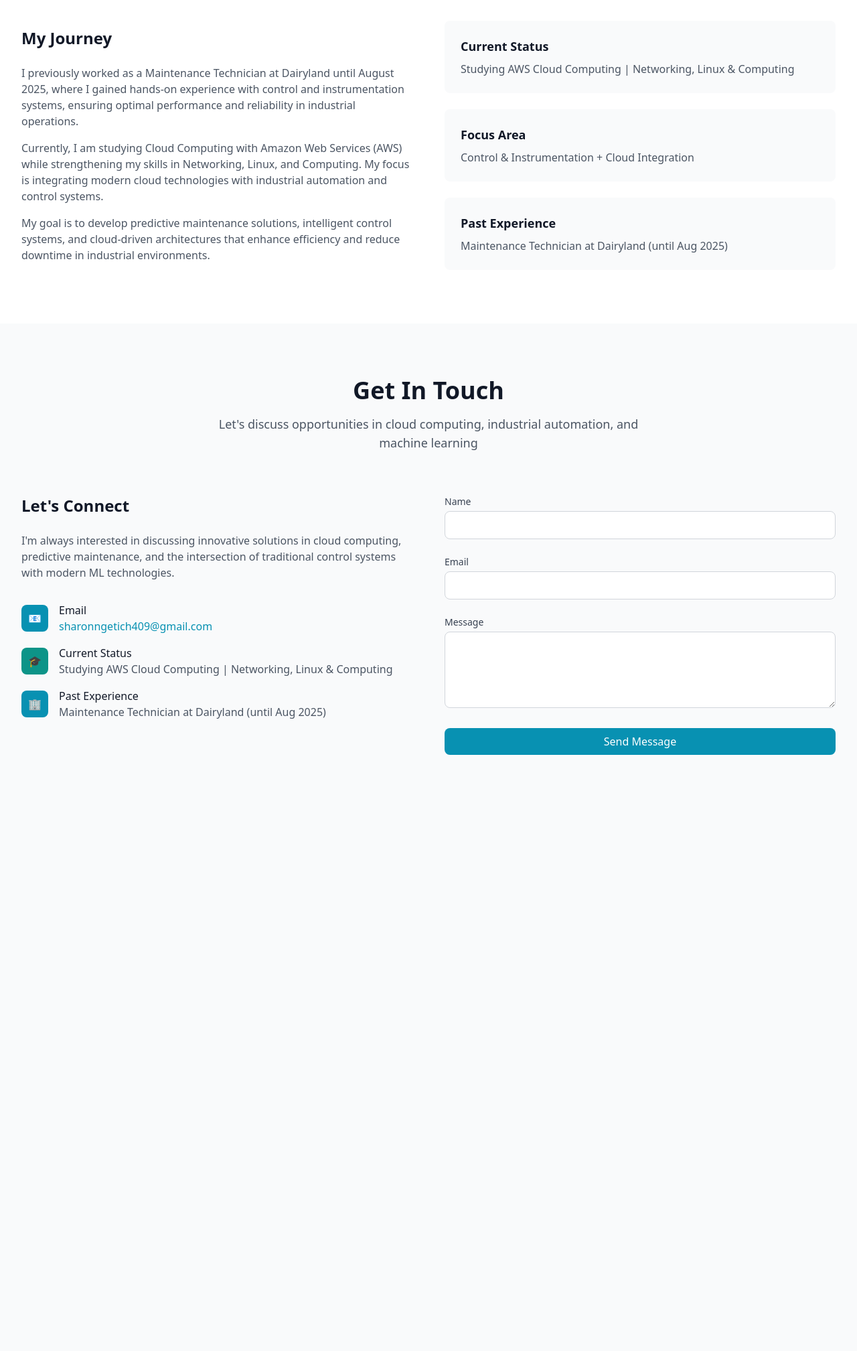
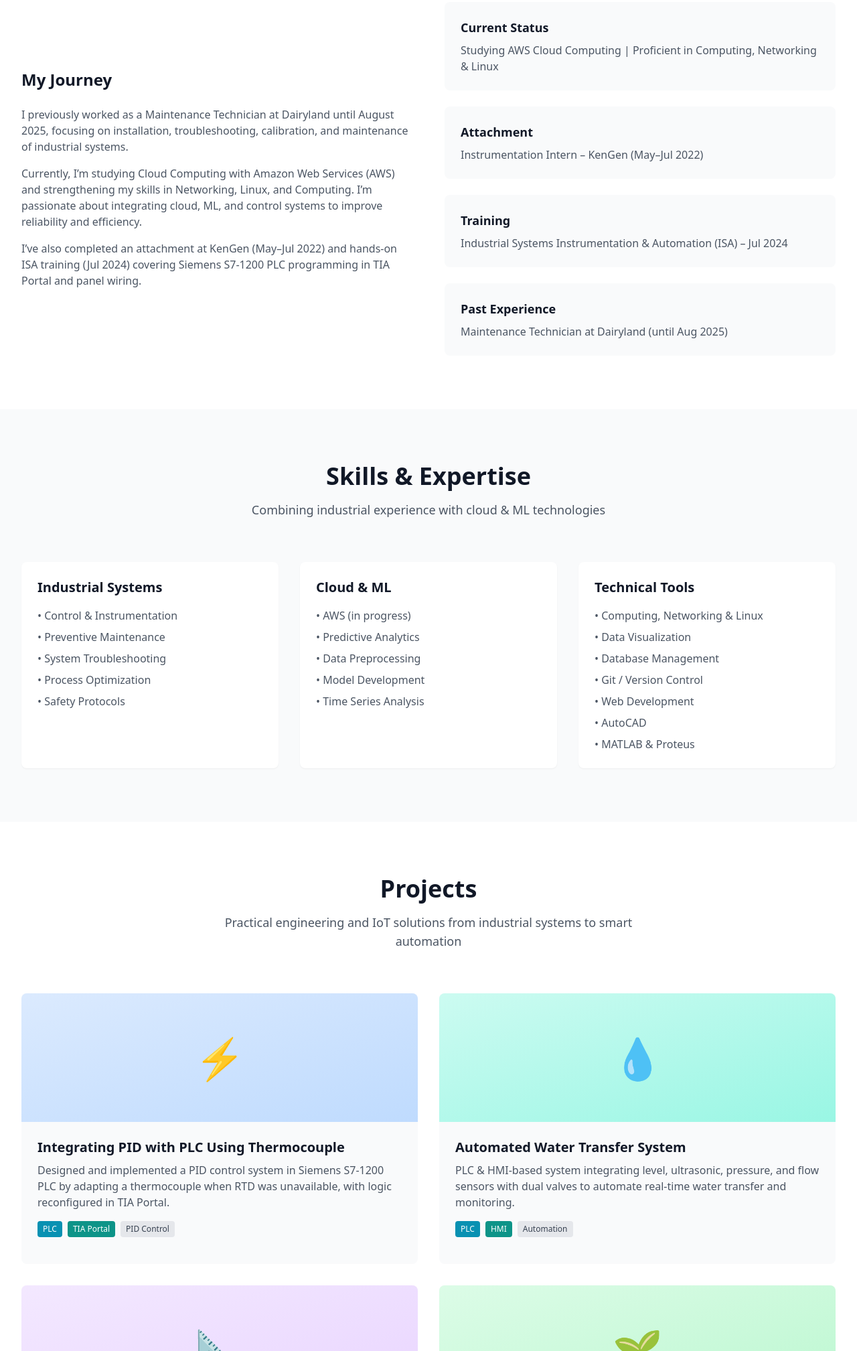
Before and after one commit to SharonCH09/SharonCH09.github.io, a plain HTML site: page index.html in a window 1280 px wide. Shown: the part 783-2800 px from the top of the page at 67% size. Before the commit the page ends 1990 px from the top, so only its background shows below. Drawn offline with nearby package versions, Linux system fonts and the light colour scheme.

Commit message:
Update index.html

```diff
--- a/index.html
+++ b/index.html
@@ -1,21 +1,21 @@
 <!DOCTYPE html>
 <html lang="en">
 <head>
-    <meta charset="UTF-8">
-    <meta name="viewport" content="width=device-width, initial-scale=1.0">
-    <title>Sharon Ngetich - Control & Instrumentation Engineer | Aspiring ML Engineer</title>
+    <meta charset="UTF-8" />
+    <meta name="viewport" content="width=device-width, initial-scale=1.0" />
+    <title>Sharon Ngetich - Control & Instrumentation | Cloud & ML</title>
     <script src="https://cdn.tailwindcss.com"></script>
     <script>
       tailwind.config = {
         theme: {
           extend: {
             colors: {
-                        primary: '#0891b2',
-                        secondary: '#0d9488'
-                    }
-                }
-            }
-        }
+              primary: "#0891b2",
+              secondary: "#0d9488",
+            },
+          },
+        },
+      };
     </script>
 </head>
 <body class="bg-gray-50">
@@ -42,7 +42,7 @@
         <div class="md:hidden">
           <button id="mobile-menu-button" class="text-gray-600 hover:text-gray-900 focus:outline-none focus:text-gray-900">
             <svg class="h-6 w-6" fill="none" viewBox="0 0 24 24" stroke="currentColor">
-                            <path stroke-linecap="round" stroke-linejoin="round" stroke-width="2" d="M4 6h16M4 12h16M4 18h16"/>
+              <path stroke-linecap="round" stroke-linejoin="round" stroke-width="2" d="M4 6h16M4 12h16M4 18h16" />
             </svg>
           </button>
         </div>
@@ -72,15 +72,11 @@
           Control & Instrumentation Engineer | Aspiring ML Engineer
         </p>
         <p class="text-lg text-gray-500 mb-8 max-w-2xl mx-auto">
-                    Former Maintenance Technician at Dairyland (until Aug 2025). Currently studying AWS Cloud Computing and building strong foundations in Networking, Linux, and Computing to enhance control & instrumentation systems through intelligent automation.
+          Former Maintenance Technician at Dairyland (until Aug 2025). Now studying AWS Cloud Computing and proficient in Computing, Networking, and Linux—bringing cloud and ML thinking to control & instrumentation.
         </p>
         <div class="flex flex-col sm:flex-row justify-center gap-4">
-                    <a href="#projects" class="bg-primary text-white px-8 py-3 rounded-lg hover:bg-blue-700 transition-colors">
-                        View My Work
-                    </a>
-                    <a href="#contact" class="border border-primary text-primary px-8 py-3 rounded-lg hover:bg-primary hover:text-white transition-colors">
-                        Get In Touch
-                    </a>
+          <a href="#projects" class="bg-primary text-white px-8 py-3 rounded-lg hover:bg-blue-700 transition-colors">View My Work</a>
+          <a href="#contact" class="border border-primary text-primary px-8 py-3 rounded-lg hover:bg-primary hover:text-white transition-colors">Get In Touch</a>
         </div>
       </div>
     </div>
@@ -100,24 +96,28 @@
         <div>
           <h3 class="text-2xl font-bold text-gray-900 mb-6">My Journey</h3>
           <p class="text-gray-600 mb-4">
-                        I previously worked as a Maintenance Technician at Dairyland until August 2025, where I gained hands-on experience with control and instrumentation systems, ensuring optimal performance and reliability in industrial operations.
+            I previously worked as a Maintenance Technician at Dairyland until August 2025, focusing on installation, troubleshooting, calibration, and maintenance of industrial systems.
           </p>
           <p class="text-gray-600 mb-4">
-                        Currently, I am studying Cloud Computing with Amazon Web Services (AWS) while strengthening my skills in Networking, Linux, and Computing. My focus is integrating modern cloud technologies with industrial automation and control systems.
+            Currently, I’m studying Cloud Computing with Amazon Web Services (AWS) and strengthening my skills in Networking, Linux, and Computing. I’m passionate about integrating cloud, ML, and control systems to improve reliability and efficiency.
           </p>
           <p class="text-gray-600">
-                        My goal is to develop predictive maintenance solutions, intelligent control systems, and cloud-driven architectures that enhance efficiency and reduce downtime in industrial environments.
+            I’ve also completed an attachment at KenGen (May–Jul 2022) and hands-on ISA training (Jul 2024) covering Siemens S7-1200 PLC programming in TIA Portal and panel wiring.
           </p>
         </div>
 
         <div class="space-y-6">
           <div class="bg-gray-50 p-6 rounded-lg">
             <h4 class="text-lg font-semibold text-gray-900 mb-2">Current Status</h4>
-                        <p class="text-gray-600">Studying AWS Cloud Computing | Networking, Linux & Computing</p>
+            <p class="text-gray-600">Studying AWS Cloud Computing | Proficient in Computing, Networking & Linux</p>
           </div>
           <div class="bg-gray-50 p-6 rounded-lg">
-                        <h4 class="text-lg font-semibold text-gray-900 mb-2">Focus Area</h4>
-                        <p class="text-gray-600">Control & Instrumentation + Cloud Integration</p>
+            <h4 class="text-lg font-semibold text-gray-900 mb-2">Attachment</h4>
+            <p class="text-gray-600">Instrumentation Intern – KenGen (May–Jul 2022)</p>
+          </div>
+          <div class="bg-gray-50 p-6 rounded-lg">
+            <h4 class="text-lg font-semibold text-gray-900 mb-2">Training</h4>
+            <p class="text-gray-600">Industrial Systems Instrumentation & Automation (ISA) – Jul 2024</p>
           </div>
           <div class="bg-gray-50 p-6 rounded-lg">
             <h4 class="text-lg font-semibold text-gray-900 mb-2">Past Experience</h4>
@@ -128,11 +128,140 @@
     </div>
   </section>
 
-    <!-- Skills Section (unchanged) -->
-    <!-- ... keep as before ... -->
+  <!-- Skills Section -->
+  <section id="skills" class="py-20 bg-gray-50">
+    <div class="max-w-7xl mx-auto px-4 sm:px-6 lg:px-8">
+      <div class="text-center mb-16">
+        <h2 class="text-3xl md:text-4xl font-bold text-gray-900 mb-4">Skills & Expertise</h2>
+        <p class="text-lg text-gray-600 max-w-2xl mx-auto">
+          Combining industrial experience with cloud & ML technologies
+        </p>
+      </div>
 
-    <!-- Projects Section (unchanged) -->
-    <!-- ... keep as before with your CV projects ... -->
+      <div class="grid md:grid-cols-3 gap-8">
+        <div class="bg-white p-6 rounded-lg shadow-sm hover:shadow-md transition-shadow">
+          <h3 class="text-xl font-semibold text-gray-900 mb-4">Industrial Systems</h3>
+          <ul class="space-y-2 text-gray-600">
+            <li>• Control & Instrumentation</li>
+            <li>• Preventive Maintenance</li>
+            <li>• System Troubleshooting</li>
+            <li>• Process Optimization</li>
+            <li>• Safety Protocols</li>
+          </ul>
+        </div>
+
+        <div class="bg-white p-6 rounded-lg shadow-sm hover:shadow-md transition-shadow">
+          <h3 class="text-xl font-semibold text-gray-900 mb-4">Cloud & ML</h3>
+          <ul class="space-y-2 text-gray-600">
+            <li>• AWS (in progress)</li>
+            <li>• Predictive Analytics</li>
+            <li>• Data Preprocessing</li>
+            <li>• Model Development</li>
+            <li>• Time Series Analysis</li>
+          </ul>
+        </div>
+
+        <div class="bg-white p-6 rounded-lg shadow-sm hover:shadow-md transition-shadow">
+          <h3 class="text-xl font-semibold text-gray-900 mb-4">Technical Tools</h3>
+          <ul class="space-y-2 text-gray-600">
+            <li>• Computing, Networking & Linux</li>
+            <li>• Data Visualization</li>
+            <li>• Database Management</li>
+            <li>• Git / Version Control</li>
+            <li>• Web Development</li>
+            <li>• AutoCAD</li>
+            <li>• MATLAB & Proteus</li>
+          </ul>
+        </div>
+      </div>
+    </div>
+  </section>
+
+  <!-- Projects Section -->
+  <section id="projects" class="py-20 bg-white">
+    <div class="max-w-7xl mx-auto px-4 sm:px-6 lg:px-8">
+      <div class="text-center mb-16">
+        <h2 class="text-3xl md:text-4xl font-bold text-gray-900 mb-4">Projects</h2>
+        <p class="text-lg text-gray-600 max-w-2xl mx-auto">
+          Practical engineering and IoT solutions from industrial systems to smart automation
+        </p>
+      </div>
+
+      <div class="grid md:grid-cols-2 gap-8">
+        <!-- Project 1 -->
+        <div class="bg-gray-50 rounded-lg overflow-hidden hover:shadow-lg transition-shadow">
+          <div class="h-48 bg-gradient-to-br from-blue-100 to-blue-200 flex items-center justify-center">
+            <span class="text-6xl text-blue-500">⚡</span>
+          </div>
+          <div class="p-6">
+            <h3 class="text-xl font-semibold text-gray-900 mb-2">Integrating PID with PLC Using Thermocouple</h3>
+            <p class="text-gray-600 mb-4">
+              Designed and implemented a PID control system in Siemens S7-1200 PLC by adapting a thermocouple when RTD was unavailable, with logic reconfigured in TIA Portal.
+            </p>
+            <div class="flex flex-wrap gap-2 mb-4">
+              <span class="bg-primary text-white text-xs px-2 py-1 rounded">PLC</span>
+              <span class="bg-secondary text-white text-xs px-2 py-1 rounded">TIA Portal</span>
+              <span class="bg-gray-200 text-gray-700 text-xs px-2 py-1 rounded">PID Control</span>
+            </div>
+          </div>
+        </div>
+
+        <!-- Project 2 -->
+        <div class="bg-gray-50 rounded-lg overflow-hidden hover:shadow-lg transition-shadow">
+          <div class="h-48 bg-gradient-to-br from-teal-100 to-teal-200 flex items-center justify-center">
+            <span class="text-6xl text-teal-500">💧</span>
+          </div>
+          <div class="p-6">
+            <h3 class="text-xl font-semibold text-gray-900 mb-2">Automated Water Transfer System</h3>
+            <p class="text-gray-600 mb-4">
+              PLC & HMI-based system integrating level, ultrasonic, pressure, and flow sensors with dual valves to automate real-time water transfer and monitoring.
+            </p>
+            <div class="flex flex-wrap gap-2 mb-4">
+              <span class="bg-primary text-white text-xs px-2 py-1 rounded">PLC</span>
+              <span class="bg-secondary text-white text-xs px-2 py-1 rounded">HMI</span>
+              <span class="bg-gray-200 text-gray-700 text-xs px-2 py-1 rounded">Automation</span>
+            </div>
+          </div>
+        </div>
+
+        <!-- Project 3 -->
+        <div class="bg-gray-50 rounded-lg overflow-hidden hover:shadow-lg transition-shadow">
+          <div class="h-48 bg-gradient-to-br from-purple-100 to-purple-200 flex items-center justify-center">
+            <span class="text-6xl text-purple-500">📐</span>
+          </div>
+          <div class="p-6">
+            <h3 class="text-xl font-semibold text-gray-900 mb-2">AutoCAD Design – Chiller & Cold Room</h3>
+            <p class="text-gray-600 mb-4">
+              Detailed floor plan optimizing layout for chillers, compressors, piping, and cold room space utilization.
+            </p>
+            <div class="flex flex-wrap gap-2 mb-4">
+              <span class="bg-primary text-white text-xs px-2 py-1 rounded">AutoCAD</span>
+              <span class="bg-secondary text-white text-xs px-2 py-1 rounded">Design</span>
+              <span class="bg-gray-200 text-gray-700 text-xs px-2 py-1 rounded">Refrigeration</span>
+            </div>
+          </div>
+        </div>
+
+        <!-- Project 4 -->
+        <div class="bg-gray-50 rounded-lg overflow-hidden hover:shadow-lg transition-shadow">
+          <div class="h-48 bg-gradient-to-br from-green-100 to-green-200 flex items-center justify-center">
+            <span class="text-6xl text-green-500">🌱</span>
+          </div>
+          <div class="p-6">
+            <h3 class="text-xl font-semibold text-gray-900 mb-2">Smart Farm IoT Project</h3>
+            <p class="text-gray-600 mb-4">
+              ESP32 + Blynk IoT system integrating temperature and humidity sensors for remote farm monitoring and control.
+            </p>
+            <div class="flex flex-wrap gap-2 mb-4">
+              <span class="bg-primary text-white text-xs px-2 py-1 rounded">IoT</span>
+              <span class="bg-secondary text-white text-xs px-2 py-1 rounded">ESP32</span>
+              <span class="bg-gray-200 text-gray-700 text-xs px-2 py-1 rounded">Blynk</span>
+            </div>
+          </div>
+        </div>
+      </div>
+    </div>
+  </section>
 
   <!-- Contact Section -->
   <section id="contact" class="py-20 bg-gray-50">
@@ -148,36 +277,28 @@
         <div>
           <h3 class="text-2xl font-semibold text-gray-900 mb-6">Let's Connect</h3>
           <p class="text-gray-600 mb-8">
-                        I'm always interested in discussing innovative solutions in cloud computing, predictive maintenance, and the intersection of traditional control systems with modern ML technologies.
+            I’m keen on cloud-first automation, predictive maintenance, and modernizing control systems with ML.
           </p>
 
           <div class="space-y-4">
             <div class="flex items-center">
-                            <div class="w-10 h-10 bg-primary text-white rounded-lg flex items-center justify-center mr-4">
-                                📧
-                            </div>
+              <div class="w-10 h-10 bg-primary text-white rounded-lg flex items-center justify-center mr-4">📧</div>
               <div>
                 <p class="text-gray-900 font-medium">Email</p>
-                                <a href="mailto:sharonngetich409@gmail.com" class="text-primary hover:text-blue-700">
-                                    sharonngetich409@gmail.com
-                                </a>
+                <a href="mailto:sharonngetich409@gmail.com" class="text-primary hover:text-blue-700">sharonngetich409@gmail.com</a>
               </div>
             </div>
 
             <div class="flex items-center">
-                            <div class="w-10 h-10 bg-secondary text-white rounded-lg flex items-center justify-center mr-4">
-                                🎓
-                            </div>
+              <div class="w-10 h-10 bg-secondary text-white rounded-lg flex items-center justify-center mr-4">🎓</div>
               <div>
                 <p class="text-gray-900 font-medium">Current Status</p>
-                                <p class="text-gray-600">Studying AWS Cloud Computing | Networking, Linux & Computing</p>
+                <p class="text-gray-600">Studying AWS Cloud Computing | Computing, Networking & Linux</p>
               </div>
             </div>
 
             <div class="flex items-center">
-                            <div class="w-10 h-10 bg-primary text-white rounded-lg flex items-center justify-center mr-4">
-                                🏢
-                            </div>
+              <div class="w-10 h-10 bg-primary text-white rounded-lg flex items-center justify-center mr-4">🏢</div>
               <div>
                 <p class="text-gray-900 font-medium">Past Experience</p>
                 <p class="text-gray-600">Maintenance Technician at Dairyland (until Aug 2025)</p>
@@ -190,58 +311,69 @@
           <form class="space-y-6">
             <div>
               <label for="name" class="block text-sm font-medium text-gray-700 mb-1">Name</label>
-                            <input type="text" id="name" name="name" required
-                                   class="w-full px-3 py-2 border border-gray-300 rounded-lg focus:ring-2 focus:ring-primary focus:border-primary">
+              <input id="name" name="name" type="text" required class="w-full px-3 py-2 border border-gray-300 rounded-lg focus:ring-2 focus:ring-primary focus:border-primary" />
             </div>
 
             <div>
               <label for="email" class="block text-sm font-medium text-gray-700 mb-1">Email</label>
-                            <input type="email" id="email" name="email" required
-                                   class="w-full px-3 py-2 border border-gray-300 rounded-lg focus:ring-2 focus:ring-primary focus:border-primary">
+              <input id="email" name="email" type="email" required class="w-full px-3 py-2 border border-gray-300 rounded-lg focus:ring-2 focus:ring-primary focus:border-primary" />
             </div>
 
             <div>
               <label for="message" class="block text-sm font-medium text-gray-700 mb-1">Message</label>
-                            <textarea id="message" name="message" rows="4" required
-                                      class="w-full px-3 py-2 border border-gray-300 rounded-lg focus:ring-2 focus:ring-primary focus:border-primary"></textarea>
+              <textarea id="message" name="message" rows="4" required class="w-full px-3 py-2 border border-gray-300 rounded-lg focus:ring-2 focus:ring-primary focus:border-primary"></textarea>
             </div>
 
-                        <button type="button" onclick="alert('Thank you for your message! I will get back to you soon.')"
-                                class="w-full bg-primary text-white py-2 px-4 rounded-lg hover:bg-blue-700 transition-colors">
-                            Send Message
-                        </button>
+            <button type="button" onclick="alert('Thank you for your message! I will get back to you soon.')" class="w-full bg-primary text-white py-2 px-4 rounded-lg hover:bg-blue-700 transition-colors">Send Message</button>
           </form>
         </div>
       </div>
     </div>
   </section>
 
-    <!-- Footer (unchanged) -->
-    <!-- ... keep as before ... -->
+  <!-- Footer -->
+  <footer class="bg-gray-900 text-white py-12">
+    <div class="max-w-7xl mx-auto px-4 sm:px-6 lg:px-8">
+      <div class="text-center">
+        <h3 class="text-2xl font-bold mb-4">Sharon Ngetich</h3>
+        <p class="text-gray-400 mb-6">Control & Instrumentation | Cloud & ML</p>
+        <div class="flex justify-center space-x-6 mb-8">
+          <a href="mailto:sharonngetich409@gmail.com" class="text-gray-400 hover:text-primary transition-colors">Email</a>
+          <span class="text-gray-600">|</span>
+          <a href="#projects" class="text-gray-400 hover:text-primary transition-colors">Projects</a>
+          <span class="text-gray-600">|</span>
+          <a href="#about" class="text-gray-400 hover:text-primary transition-colors">About</a>
+        </div>
+        <div class="border-t border-gray-800 pt-6">
+          <p class="text-gray-500 text-sm">© 2025 Sharon Ngetich. Bridging industrial expertise with cloud & ML.</p>
+        </div>
+      </div>
+    </div>
+  </footer>
 
   <script>
     // Mobile menu toggle
-        document.getElementById('mobile-menu-button').addEventListener('click', function() {
-            const mobileMenu = document.getElementById('mobile-menu');
-            mobileMenu.classList.toggle('hidden');
+    document.getElementById("mobile-menu-button").addEventListener("click", function () {
+      const mobileMenu = document.getElementById("mobile-menu");
+      mobileMenu.classList.toggle("hidden");
     });
 
     // Close mobile menu when clicking on links
-        document.querySelectorAll('#mobile-menu a').forEach(link => {
-            link.addEventListener('click', function() {
-                document.getElementById('mobile-menu').classList.add('hidden');
+    document.querySelectorAll("#mobile-menu a").forEach((link) => {
+      link.addEventListener("click", function () {
+        document.getElementById("mobile-menu").classList.add("hidden");
       });
     });
 
     // Smooth scrolling for anchor links
-        document.querySelectorAll('a[href^="#"]').forEach(anchor => {
-            anchor.addEventListener('click', function (e) {
+    document.querySelectorAll('a[href^="#"]').forEach((anchor) => {
+      anchor.addEventListener("click", function (e) {
         e.preventDefault();
-                const target = document.querySelector(this.getAttribute('href'));
+        const target = document.querySelector(this.getAttribute("href"));
         if (target) {
           target.scrollIntoView({
-                        behavior: 'smooth',
-                        block: 'start'
+            behavior: "smooth",
+            block: "start",
           });
         }
       });
```
Lines whose indentation alone changed are shown as unchanged.
